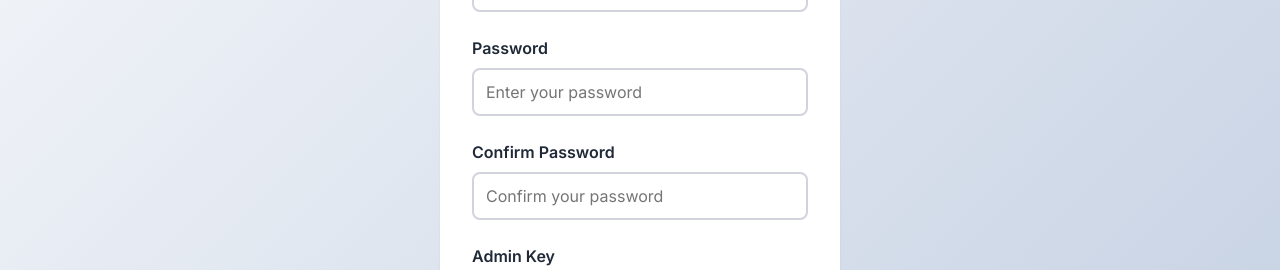
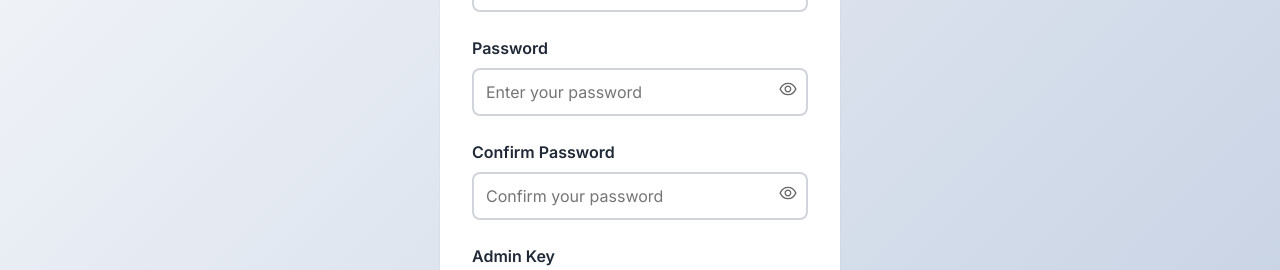
Before and after one commit to ay30bg/admin-betflix, a React (Create React App) app: page /sign-up in a window 1280 px wide. Shown: the part 256-526 px from the top of the page. Built offline with nearby package versions, Linux system fonts and the light colour scheme; no server answers.

Commit message:
Update SignUp.jsx

```diff
--- a/src/components/SignUp.jsx
+++ b/src/components/SignUp.jsx
@@ -183,6 +183,7 @@
 
 import { useState } from 'react';
 import { useNavigate } from 'react-router-dom';
+import { AiOutlineEye, AiOutlineEyeInvisible } from 'react-icons/ai';
 import '../styles/signup.css';
 import { adminSignup } from '../services/api';
 
@@ -197,10 +198,12 @@ function Signup() {
     adminKey: '',
   });
 
-  // State for errors, loading, and notification
+  // State for errors, loading, notification, and password visibility
   const [errors, setErrors] = useState('');
   const [isLoading, setIsLoading] = useState(false);
   const [notification, setNotification] = useState(null);
+  const [showPassword, setShowPassword] = useState(false);
+  const [showConfirmPassword, setShowConfirmPassword] = useState(false);
 
   // Handle input changes
   const handleChange = (e) => {
@@ -297,8 +300,9 @@ function Signup() {
         </div>
         <div className="form-group">
           <label htmlFor="password">Password</label>
+          <div className="password-input-wrapper">
             <input
-            type="password"
+              type={showPassword ? 'text' : 'password'}
               id="password"
               name="password"
               value={formData.password}
@@ -306,12 +310,25 @@ function Signup() {
               placeholder="Enter your password"
               required
               disabled={isLoading}
+              className="password-input"
             />
+            <span
+              className="eye-icon"
+              onClick={() => setShowPassword(!showPassword)}
+              aria-label={showPassword ? 'Hide password' : 'Show password'}
+              role="button"
+              tabIndex={0}
+              onKeyDown={(e) => e.key === 'Enter' && setShowPassword(!showPassword)}
+            >
+              {showPassword ? <AiOutlineEyeInvisible /> : <AiOutlineEye />}
+            </span>
+          </div>
         </div>
         <div className="form-group">
           <label htmlFor="confirmPassword">Confirm Password</label>
+          <div className="password-input-wrapper">
             <input
-            type="password"
+              type={showConfirmPassword ? 'text' : 'password'}
               id="confirmPassword"
               name="confirmPassword"
               value={formData.confirmPassword}
@@ -319,7 +336,19 @@ function Signup() {
               placeholder="Confirm your password"
               required
               disabled={isLoading}
+              className="password-input"
             />
+            <span
+              className="eye-icon"
+              onClick={() => setShowConfirmPassword(!showConfirmPassword)}
+              aria-label={showConfirmPassword ? 'Hide confirm password' : 'Show confirm password'}
+              role="button"
+              tabIndex={0}
+              onKeyDown={(e) => e.key === 'Enter' && setShowConfirmPassword(!showConfirmPassword)}
+            >
+              {showConfirmPassword ? <AiOutlineEyeInvisible /> : <AiOutlineEye />}
+            </span>
+          </div>
         </div>
         <div className="form-group">
           <label htmlFor="adminKey">Admin Key</label>
```
Lines whose indentation alone changed are shown as unchanged.
